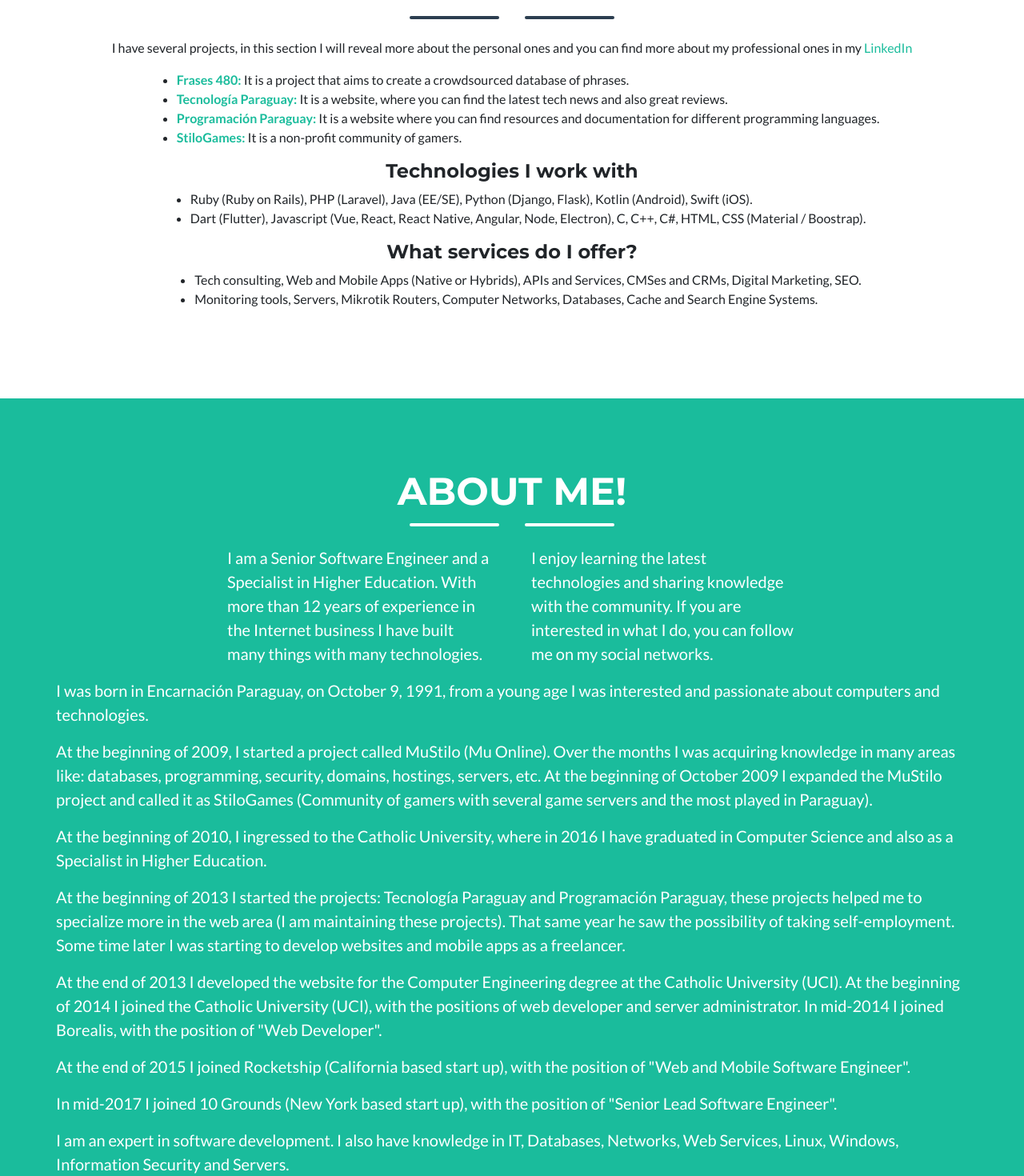
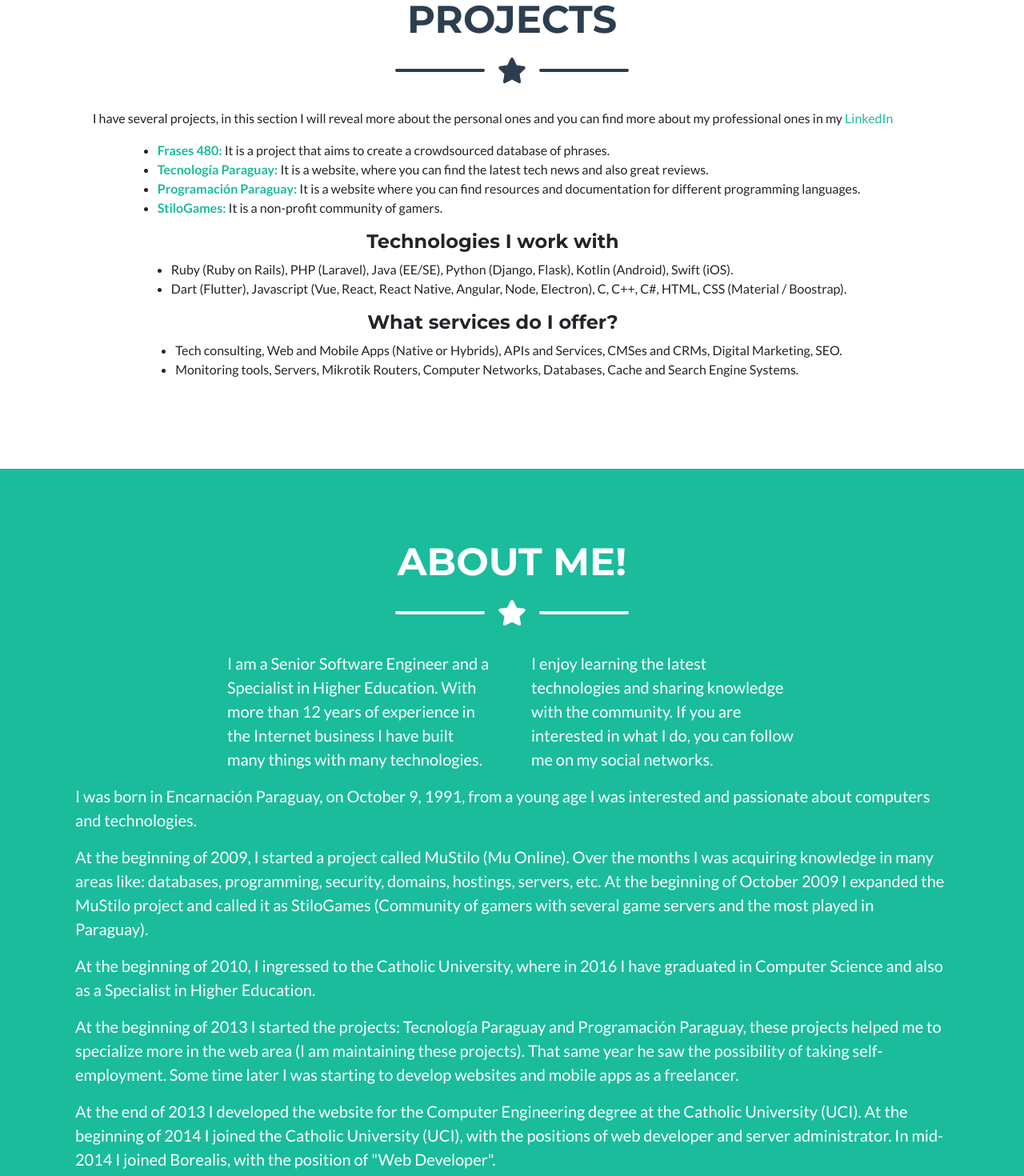
Before and after one commit to rpaszniuk/my-website, a Next.js app: page / in a window 1280 px wide. Shown: the part 860-2330 px from the top of the page at 80% size. Built offline with nearby package versions, Linux system fonts and the light colour scheme.

Commit message:
Include font awesome

```diff
--- a/components/layout.jsx
+++ b/components/layout.jsx
@@ -1,6 +1,8 @@
 import Head from 'next/head'
-import { Container, Row, Nav } from 'react-bootstrap'
+import { Container, Row, Nav, Button } from 'react-bootstrap'
 import { useIntl } from 'react-intl';
+import React, { useState } from 'react';
+import { FontAwesomeIcon } from '@fortawesome/react-fontawesome';
 
 export const name = 'Rodrigo Paszniuk'
 export const siteTitle = 'Rodrigo Paszniuk - Senior Software Engineer'
@@ -8,6 +10,8 @@
 export default function Layout({ children, home }) {
   const { formatMessage } = useIntl();
   const f = (id) => formatMessage({ id });
+  const [isNavCollapsed, setIsNavCollapsed] = useState(true);
+  const handleNavCollapse = () => setIsNavCollapsed(!isNavCollapsed);
   return (
     <div>
       <Head>
@@ -24,11 +28,10 @@
         <Nav className="navbar navbar-expand-lg bg-secondary text-uppercase fixed-top" id="mainNav">
           <Container>
             <a className="navbar-brand js-scroll-trigger" href="#page-top">{name}</a>
-            <button className="navbar-toggler navbar-toggler-right text-uppercase font-weight-bold bg-primary text-white rounded" type="button" data-toggle="collapse" data-target="#navbarResponsive" aria-controls="navbarResponsive" aria-expanded="false" aria-label="Toggle navigation">
-              Menu
-              <i className="fas fa-bars"></i>
-            </button>
-            <div className="collapse navbar-collapse" id="navbarResponsive">
+            <Button className="navbar-toggler navbar-toggler-right text-uppercase font-weight-bold bg-primary text-white rounded" type="button" data-toggle="collapse" data-target="#navbarResponsive" aria-controls="navbarResponsive" aria-expanded={!isNavCollapsed ? true : false} aria-label="Toggle navigation" onClick={handleNavCollapse}>
+              <FontAwesomeIcon icon={["fas", "bars"]} />
+            </Button>
+            <div class={`${isNavCollapsed ? 'collapse' : ''} navbar-collapse`} id="navbarResponsive">
               <ul className="navbar-nav ml-auto">
                 <li className="nav-item mx-0 mx-lg-1"><a className="nav-link py-3 px-0 px-lg-3 rounded js-scroll-trigger" href="#projects">{f('projects')}</a></li>
                 <li className="nav-item mx-0 mx-lg-1"><a className="nav-link py-3 px-0 px-lg-3 rounded js-scroll-trigger" href="#about">{f('about')}</a></li>
@@ -49,11 +52,11 @@
               </div>
               <div className="col-lg-4 mb-5 mb-lg-0">
                 <h4 className="text-uppercase mb-4">{f('around_the_web')}</h4>
-                <a className="btn btn-outline-light btn-social mx-1" href="https://www.facebook.com/rodrigopaszniuk"><i className="fab fa-fw fa-facebook-f"></i></a>
-                <a className="btn btn-outline-light btn-social mx-1" href="https://twitter.com/rodrigopaszniuk"><i className="fab fa-fw fa-twitter"></i></a>
-                <a className="btn btn-outline-light btn-social mx-1" href="https://www.linkedin.com/in/rodrigo-paszniuk-b879b956/"><i className="fab fa-fw fa-linkedin-in"></i></a>
-                <a className="btn btn-outline-light btn-social mx-1" href="https://github.com/rpaszniuk"><i className="fab fa-fw fa-github"></i></a>
-                <a className="btn btn-outline-light btn-social mx-1" href="https://www.youtube.com/user/rpaszniuk"><i className="fab fa-fw fa-youtube"></i></a>
+                <a className="btn btn-outline-light btn-social mx-1" href="https://www.facebook.com/rodrigopaszniuk"><FontAwesomeIcon icon={["fab", "facebook"]} /></a>
+                <a className="btn btn-outline-light btn-social mx-1" href="https://twitter.com/rodrigopaszniuk"><FontAwesomeIcon icon={["fab", "twitter"]} /></a>
+                <a className="btn btn-outline-light btn-social mx-1" href="https://www.linkedin.com/in/rodrigo-paszniuk-b879b956/"><FontAwesomeIcon icon={["fab", "linkedin"]} /></a>
+                <a className="btn btn-outline-light btn-social mx-1" href="https://github.com/rpaszniuk"><FontAwesomeIcon icon={["fab", "github"]} /></a>
+                <a className="btn btn-outline-light btn-social mx-1" href="https://www.youtube.com/user/rpaszniuk"><FontAwesomeIcon icon={["fab", "youtube"]} /></a>
               </div>
               <div className="col-lg-4">
                 <h4 className="text-uppercase mb-4">{f('my_hobbies')}</h4>
@@ -65,10 +68,6 @@
         <div className="copyright py-4 text-center text-white">
           <Container><small>Copyright © Rodrigo Paszniuk 2021</small></Container>
         </div>
-        <div className="scroll-to-top d-lg-none position-fixed">
-          <a className="js-scroll-trigger d-block text-center text-white rounded" href="#page-top"><i className="fa fa-chevron-up"></i></a>
-        </div>
-        <script src="https://use.fontawesome.com/releases/v5.15.1/js/all.js" crossOrigin="anonymous"></script>
       </div>
     </div>
   )
--- a/package.json
+++ b/package.json
@@ -10,8 +10,12 @@
     "export": "next export"
   },
   "dependencies": {
+    "@fortawesome/fontawesome-svg-core": "^1.2.34",
+    "@fortawesome/free-brands-svg-icons": "^5.15.2",
+    "@fortawesome/free-solid-svg-icons": "^5.15.2",
+    "@fortawesome/react-fontawesome": "^0.1.14",
     "bootstrap": "^4.5.3",
-    "next": "latest",
+    "next": "^10.0.8-canary.5",
     "react": "^17.0.1",
     "react-bootstrap": "^1.0.1",
     "react-dom": "^16.13.1",
--- a/pages/_app.jsx
+++ b/pages/_app.jsx
@@ -2,6 +2,13 @@
 import { useRouter } from 'next/router';
 import * as locales from '../content/locale';
 import '../styles/global.css'
+import "@fortawesome/fontawesome-svg-core/styles.css";
+import { config, library } from '@fortawesome/fontawesome-svg-core';
+import { fas } from '@fortawesome/free-solid-svg-icons';
+import { fab } from '@fortawesome/free-brands-svg-icons';
+
+config.autoAddCss = false;
+library.add(fas, fab);
 
 function MyApp({ Component, pageProps }) {
   const router = useRouter();
--- a/pages/index.jsx
+++ b/pages/index.jsx
@@ -2,6 +2,7 @@
 import Layout, { name } from '../components/layout'
 import { Container, Row } from 'react-bootstrap'
 import { useIntl } from 'react-intl';
+import { FontAwesomeIcon } from '@fortawesome/react-fontawesome';
 
 export default function Home() {
   const { formatMessage } = useIntl();
@@ -17,7 +18,7 @@
           <h1 className="masthead-heading text-uppercase mb-0">{name}</h1>
           <div className="divider-custom divider-light">
             <div className="divider-custom-line"></div>
-            <div className="divider-custom-icon"><i className="fas fa-star"></i></div>
+            <div className="divider-custom-icon"><FontAwesomeIcon icon={["fas", "star"]} /></div>
             <div className="divider-custom-line"></div>
           </div>
           <p className="masthead-subheading font-weight-light mb-0">Senior Software Engineer</p>
@@ -28,10 +29,10 @@
           <h2 className="page-section-heading text-center text-uppercase text-secondary mb-0">{f('projects')}</h2>
           <div className="divider-custom">
             <div className="divider-custom-line"></div>
-            <div className="divider-custom-icon"><i className="fas fa-star"></i></div>
+            <div className="divider-custom-icon"><FontAwesomeIcon icon={["fas", "star"]} /></div>
             <div className="divider-custom-line"></div>
           </div>
-          <Row className="justify-content-center">
+          <Row className="justify-content-center col-lg-12">
             <p>{f('projects_title')} <a href="https://www.linkedin.com/in/rodrigo-paszniuk-b879b956">LinkedIn</a></p>
             <ul>
               <li><b><a href="https://www.frases480.com">Frases 480:</a></b> {f('frases480')}</li>
@@ -40,14 +41,14 @@
               <li><b><a href="https://www.stilogames.com">StiloGames:</a></b> {f('stilogames')}</li>
             </ul>
           </Row>
-          <Row className="justify-content-center">
+          <Row className="justify-content-center col-lg-12">
             <h4 className="text-center">{f('projects_second_title')}</h4>
             <ul>
               <li>Ruby (Ruby on Rails), PHP (Laravel), Java (EE/SE), Python (Django, Flask), Kotlin (Android), Swift (iOS).</li>
               <li>Dart (Flutter), Javascript (Vue, React, React Native, Angular, Node, Electron), C, C++, C#, HTML, CSS (Material / Boostrap).</li>
             </ul>
           </Row>
-          <Row className="justify-content-center">
+          <Row className="justify-content-center col-lg-12">
             <h4 className="text-center">{f('projects_third_title')}</h4>
             <ul>
               <li>{f('projects_third_subtitle_1')}</li>
@@ -61,7 +62,7 @@
           <h2 className="page-section-heading text-center text-uppercase text-white">{f('about')}</h2>
           <div className="divider-custom divider-light">
             <div className="divider-custom-line"></div>
-            <div className="divider-custom-icon"><i className="fas fa-star"></i></div>
+            <div className="divider-custom-icon"><FontAwesomeIcon icon={["fas", "star"]} /></div>
             <div className="divider-custom-line"></div>
           </div>
           <Row>
@@ -69,14 +70,14 @@
             <div className="col-lg-4 mr-auto"><p className="lead">{f('about_me_subtitle')}</p></div>
           </Row>
           <Row>
-            <p className="lead">{f('about_me_1')}</p>
-            <p className="lead">{f('about_me_2')}</p>
-            <p className="lead">{f('about_me_3')}</p>
-            <p className="lead">{f('about_me_4')}</p>
-            <p className="lead">{f('about_me_5')}</p>
-            <p className="lead">{f('about_me_6')}</p>
-            <p className="lead">{f('about_me_7')}</p>
-            <p className="lead">{f('about_me_8')}</p>
+            <p className="lead col-lg-12">{f('about_me_1')}</p>
+            <p className="lead col-lg-12">{f('about_me_2')}</p>
+            <p className="lead col-lg-12">{f('about_me_3')}</p>
+            <p className="lead col-lg-12">{f('about_me_4')}</p>
+            <p className="lead col-lg-12">{f('about_me_5')}</p>
+            <p className="lead col-lg-12">{f('about_me_6')}</p>
+            <p className="lead col-lg-12">{f('about_me_7')}</p>
+            <p className="lead col-lg-12">{f('about_me_8')}</p>
           </Row>
         </Container>
       </section>
@@ -85,17 +86,17 @@
           <h2 className="page-section-heading text-center text-uppercase text-secondary mb-0">{f('contact')}</h2>
           <div className="divider-custom">
             <div className="divider-custom-line"></div>
-            <div className="divider-custom-icon"><i className="fas fa-star"></i></div>
+            <div className="divider-custom-icon"><FontAwesomeIcon icon={["fas", "star"]} /></div>
             <div className="divider-custom-line"></div>
           </div>
           <Row>
             <div className="col-lg-8 mx-auto text-center">
               <p>
-                <span className="fas fa-envelope"></span>
+                <FontAwesomeIcon icon={["fas", "envelope"]} />
                 <a href="mailto:info@rodrigopaszniuk.com"><strong> rodrigo@rodrigopaszniuk.com</strong></a>
               </p>
               <p>
-                <span className="fab fa-skype"></span>
+              <FontAwesomeIcon icon={["fab", "skype"]} />
                 <strong> rodrigopaszniuk</strong>
               </p>
             </div>
```
Also changed, not shown: styles/global.css.
